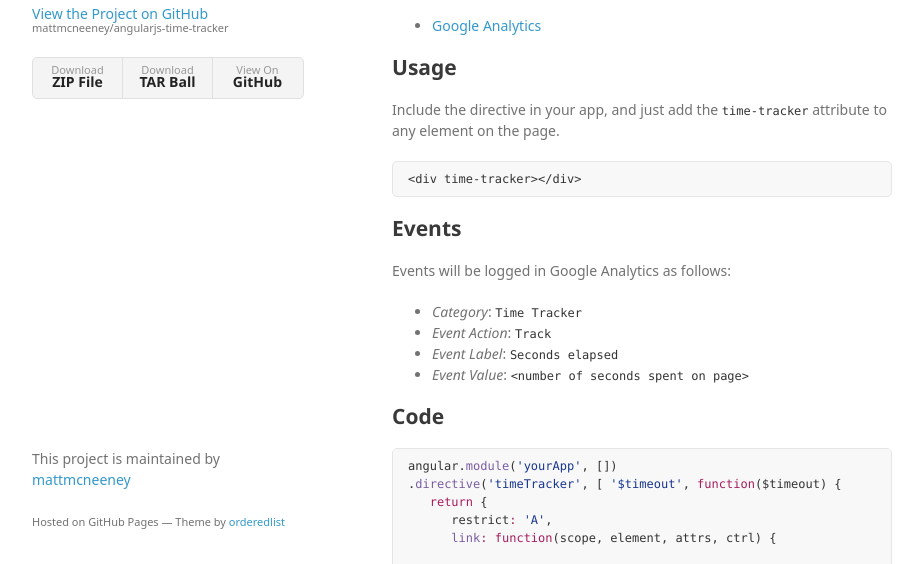
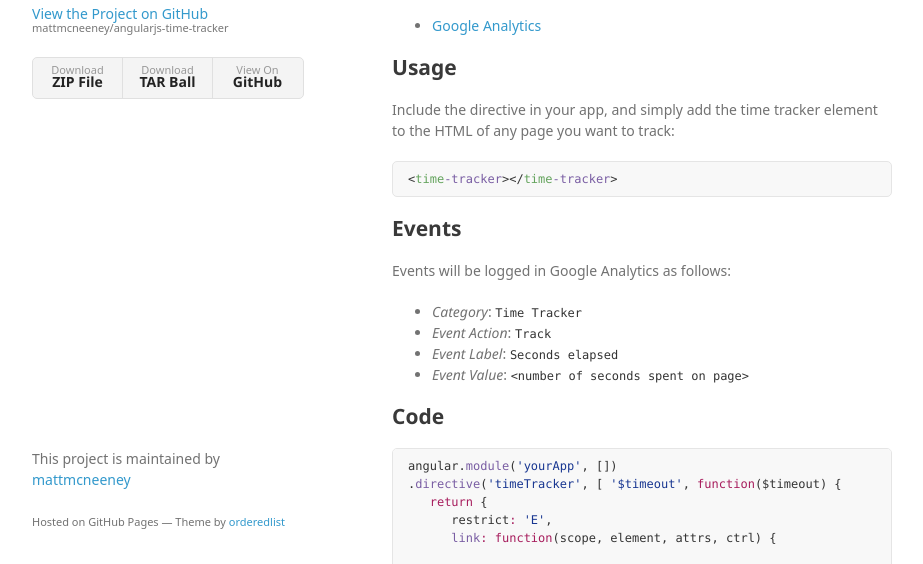
Before and after one commit to mattmcneeney/angularjs-time-tracker, a plain HTML site: page index.html in a window 1280 px wide. Shown: the part 199-763 px from the top of the page, without its empty margins (178-1101 px from the left). Drawn offline with Linux system fonts and the light colour scheme; a web font is replaced by a local one.

Commit message:
Create gh-pages branch via GitHub

```diff
--- a/index.html
+++ b/index.html
@@ -44,10 +44,9 @@ The durations that are tracked are pre-defined.</p>
 <h2>
 <a id="usage" class="anchor" href="#usage" aria-hidden="true"><span aria-hidden="true" class="octicon octicon-link"></span></a>Usage</h2>
 
-<p>Include the directive in your app, and just add the <code>time-tracker</code> attribute to any element on the page.</p>
+<p>Include the directive in your app, and simply add the time tracker element to the HTML of any page you want to track:</p>
 
-<pre><code>&lt;div time-tracker&gt;&lt;/div&gt;
-</code></pre>
+<div class="highlight highlight-text-html-basic"><pre>&lt;<span class="pl-ent">time</span><span class="pl-e">-tracker</span>&gt;&lt;/<span class="pl-ent">time</span><span class="pl-e">-tracker</span>&gt;</pre></div>
 
 <h2>
 <a id="events" class="anchor" href="#events" aria-hidden="true"><span aria-hidden="true" class="octicon octicon-link"></span></a>Events</h2>
@@ -75,7 +74,7 @@ The durations that are tracked are pre-defined.</p>
 <div class="highlight highlight-source-js"><pre><span class="pl-smi">angular</span>.<span class="pl-en">module</span>(<span class="pl-s"><span class="pl-pds">'</span>yourApp<span class="pl-pds">'</span></span>, [])
 .<span class="pl-en">directive</span>(<span class="pl-s"><span class="pl-pds">'</span>timeTracker<span class="pl-pds">'</span></span>, [ <span class="pl-s"><span class="pl-pds">'</span>$timeout<span class="pl-pds">'</span></span>, <span class="pl-k">function</span>(<span class="pl-smi">$timeout</span>) {
    <span class="pl-k">return</span> {
-      restrict<span class="pl-k">:</span> <span class="pl-s"><span class="pl-pds">'</span>A<span class="pl-pds">'</span></span>,
+      restrict<span class="pl-k">:</span> <span class="pl-s"><span class="pl-pds">'</span>E<span class="pl-pds">'</span></span>,
       <span class="pl-en">link</span><span class="pl-k">:</span> <span class="pl-k">function</span>(<span class="pl-smi">scope</span>, <span class="pl-smi">element</span>, <span class="pl-smi">attrs</span>, <span class="pl-smi">ctrl</span>) {
 
          <span class="pl-c">// The durations (in seconds) that we want to track</span>
```
Also changed, not shown: params.json (+1 -1 lines).
